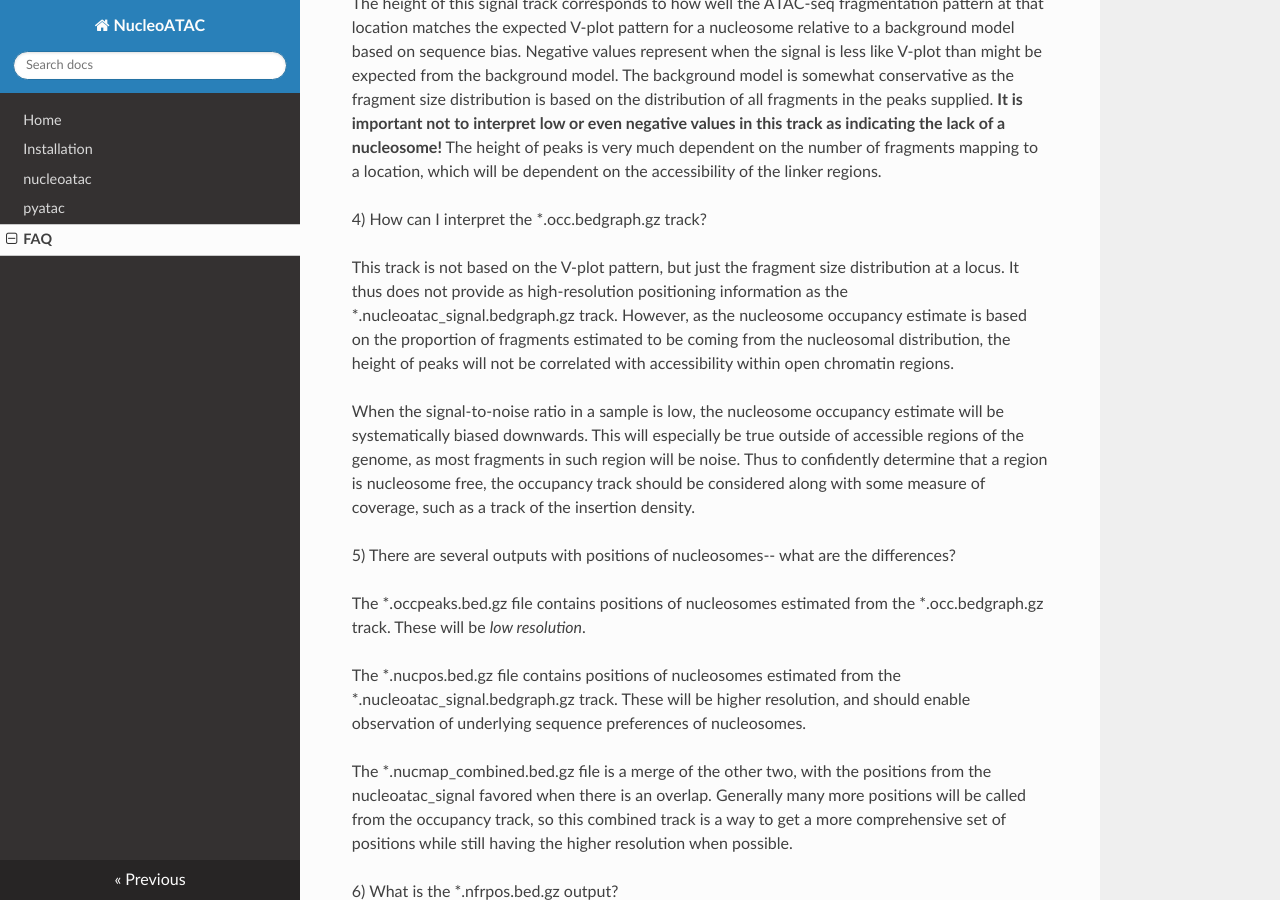
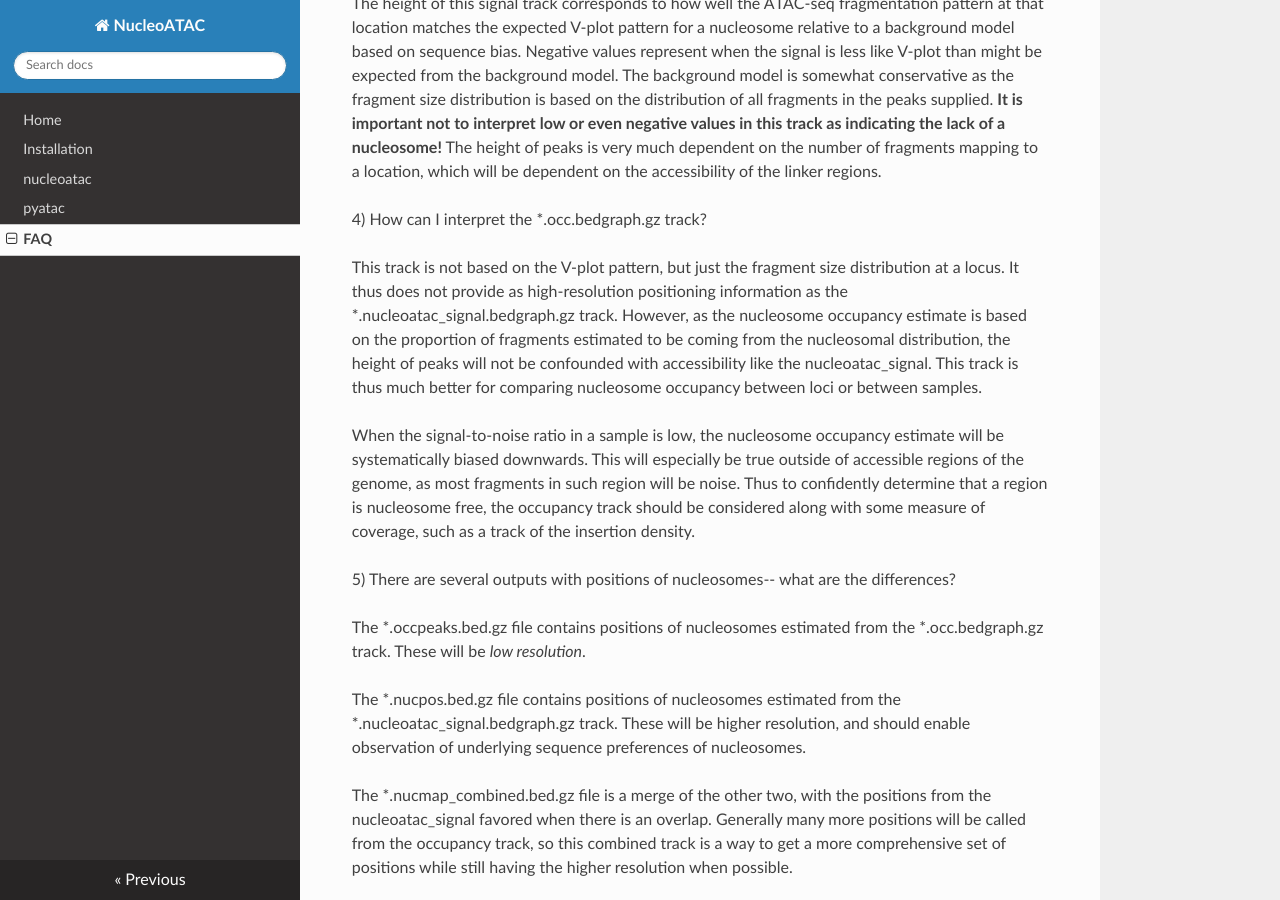
Before and after one commit to GreenleafLab/NucleoATAC, an MkDocs documentation site: the page built from docs/faq.md, in a window 1280 px wide and 900 px high, scrolled down 493 px. Built offline with MkDocs 1.6.1, drawn with Linux system fonts in a browser that asks for light colours; nearby versions of some CDN libraries; old or Windows-style settings are respelled for this version of MkDocs.

Commit message:
more edits to faq

```diff
--- a/docs/faq.md
+++ b/docs/faq.md
@@ -17,16 +17,16 @@ The height of this signal track corresponds to how well the ATAC-seq fragmentati
 
 4) How can I interpret the \*.occ.bedgraph.gz track?
 
-This track is not based on the V-plot pattern, but just the fragment size distribution at a locus.  It thus does not provide as high-resolution positioning information as the \*.nucleoatac_signal.bedgraph.gz track.  However, as the nucleosome occupancy estimate is based on the proportion of fragments estimated to be coming from the nucleosomal distribution, the height of peaks will not be correlated with accessibility within open chromatin regions.
+This track is not based on the V-plot pattern, but just the fragment size distribution at a locus.  It thus does not provide as high-resolution positioning information as the \*.nucleoatac_signal.bedgraph.gz track.  However, as the nucleosome occupancy estimate is based on the proportion of fragments estimated to be coming from the nucleosomal distribution, the height of peaks will not be confounded with accessibility like the nucleoatac_signal.  This track is thus much better for comparing nucleosome occupancy between loci or between samples.
 
 When the signal-to-noise ratio in a sample is low, the nucleosome occupancy estimate will be systematically biased downwards.  This will especially be true outside of accessible regions of the genome, as most fragments in such region will be noise.  Thus to confidently determine that a region is nucleosome free, the occupancy track should be considered along with some measure of coverage, such as a track of the insertion density.
 
 
 5) There are several outputs with positions of nucleosomes-- what are the differences?
 
-The \*.occpeaks.bed.gz file contains positions of nucleosomes estimated from the *.occ.bedgraph.gz track.  These will be *low resolution*.
+The \*.occpeaks.bed.gz file contains positions of nucleosomes estimated from the \*.occ.bedgraph.gz track.  These will be *low resolution*.
 
-The \*.nucpos.bed.gz file contains positions of nucleosomes estimated from the *.nucleoatac_signal.bedgraph.gz track.  These will be higher resolution, and should enable observation of underlying sequence preferences of nucleosomes.
+The \*.nucpos.bed.gz file contains positions of nucleosomes estimated from the \*.nucleoatac_signal.bedgraph.gz track.  These will be higher resolution, and should enable observation of underlying sequence preferences of nucleosomes.
 
 The \*.nucmap_combined.bed.gz file is a merge of the other two, with the positions from the nucleoatac_signal favored when there is an overlap.  Generally many more positions will be called from the occupancy track, so this combined track is a way to get a more comprehensive set of positions while still having the higher resolution when possible.
 
```
